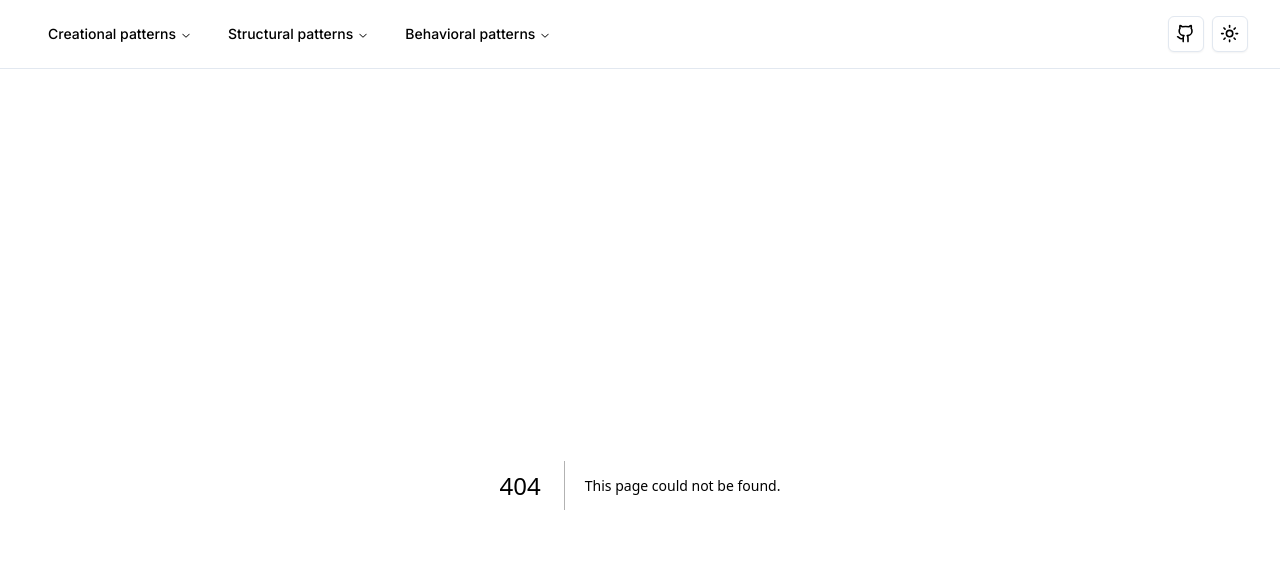
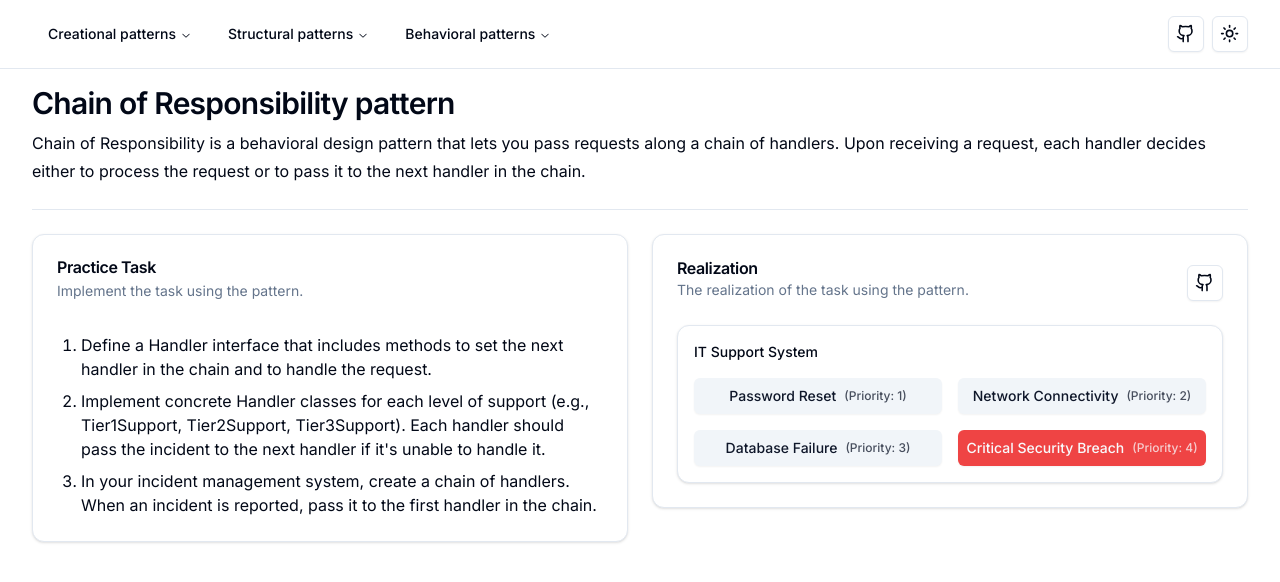
Before and after one commit to oleksandr-kondratiev/design-patters, a Next.js app: page /behavioral/chain-of-responsibility in a window 1280 px wide. Before the commit this address had no page. Shown: the top 582 px of the page. Built offline with nearby package versions, Linux system fonts and the light colour scheme.

Commit message:
Feature: Chain Of Responsibility

```diff
--- /dev/null
+++ b/src/app/behavioral/chain-of-responsibility/page.tsx
@@ -0,0 +1,23 @@
+// patterns
+import { ChainOfResponsibility } from "@/patterns/chain-of-responsibility/chain-of-responsibility";
+
+// components
+import { PatternWrapper } from "@/components/pattern-wrapper/pattern-wrapper";
+
+const ChainOfResponsibilityPage = () => {
+  return (
+    <PatternWrapper
+      title="Chain of Responsibility pattern"
+      subtitle="Chain of Responsibility is a behavioral design pattern that lets you pass requests along a chain of handlers. Upon receiving a request, each handler decides either to process the request or to pass it to the next handler in the chain."
+      task={[
+        "Define a Handler interface that includes methods to set the next handler in the chain and to handle the request.",
+        "Implement concrete Handler classes for each level of support (e.g., Tier1Support, Tier2Support, Tier3Support). Each handler should pass the incident to the next handler if it's unable to handle it.",
+        "In your incident management system, create a chain of handlers. When an incident is reported, pass it to the first handler in the chain.",
+      ]}
+      realization={<ChainOfResponsibility />}
+      link="chain-of-responsibility/chain-of-responsibility.tsx"
+    />
+  );
+};
+
+export default ChainOfResponsibilityPage;
--- /dev/null
+++ b/src/patterns/chain-of-responsibility/chain-of-responsibility.tsx
@@ -0,0 +1,136 @@
+"use client";
+
+import React, { useState } from "react";
+import { toast } from "sonner";
+
+// components
+import { Card } from "@/components/ui/card";
+import { Button } from "@/components/ui/button";
+
+interface IssueHandler {
+  setNext(handler: IssueHandler): IssueHandler;
+  handle(issue: string, priority: number): void;
+}
+
+abstract class SupportHandler implements IssueHandler {
+  private nextHandler: IssueHandler | null = null;
+  protected level: string;
+
+  constructor(level: string) {
+    this.level = level;
+  }
+
+  setNext(handler: IssueHandler): IssueHandler {
+    this.nextHandler = handler;
+    return handler;
+  }
+
+  handle(issue: string, priority: number): void {
+    if (this.nextHandler) {
+      this.nextHandler.handle(issue, priority);
+    } else {
+      toast.error("Support Chain", {
+        description: "Issue cannot be handled by any support level",
+      });
+    }
+  }
+}
+
+class Tier1Support extends SupportHandler {
+  constructor() {
+    super("Tier 1");
+  }
+
+  handle(issue: string, priority: number): void {
+    if (priority <= 1) {
+      toast.success("Tier 1 Support", {
+        description: `Handling basic issue: ${issue}`,
+      });
+    } else {
+      toast.info("Tier 1 Support", {
+        description: "Issue escalated to Tier 2",
+      });
+      super.handle(issue, priority);
+    }
+  }
+}
+
+class Tier2Support extends SupportHandler {
+  constructor() {
+    super("Tier 2");
+  }
+
+  handle(issue: string, priority: number): void {
+    if (priority <= 2) {
+      toast.success("Tier 2 Support", {
+        description: `Handling moderate issue: ${issue}`,
+      });
+    } else {
+      toast.info("Tier 2 Support", {
+        description: "Issue escalated to Tier 3",
+      });
+      super.handle(issue, priority);
+    }
+  }
+}
+
+class Tier3Support extends SupportHandler {
+  constructor() {
+    super("Tier 3");
+  }
+
+  handle(issue: string, priority: number): void {
+    if (priority <= 3) {
+      toast.success("Tier 3 Support", {
+        description: `Handling complex issue: ${issue}`,
+      });
+    } else {
+      super.handle(issue, priority);
+    }
+  }
+}
+
+export const ChainOfResponsibility = () => {
+  const [supportChain] = useState(() => {
+    const tier1 = new Tier1Support();
+    const tier2 = new Tier2Support();
+    const tier3 = new Tier3Support();
+
+    tier1.setNext(tier2);
+    tier2.setNext(tier3);
+
+    return tier1;
+  });
+
+  const issues = [
+    { name: "Password Reset", priority: 1 },
+    { name: "Network Connectivity", priority: 2 },
+    { name: "Database Failure", priority: 3 },
+    { name: "Critical Security Breach", priority: 4 },
+  ];
+
+  return (
+    <div className="w-full space-y-4">
+      <Card className="p-4">
+        <h3 className="mb-4 text-sm font-medium">IT Support System</h3>
+        <div className="grid grid-cols-2 gap-4">
+          {issues.map((issue, index) => (
+            <Button
+              key={index}
+              className="w-full"
+              onClick={() => supportChain.handle(issue.name, issue.priority)}
+              variant={
+                index === issues.length - 1 ? "destructive" : "secondary"
+              }
+            >
+              {issue.name}
+              <span className="ml-2 text-xs opacity-75">
+                (Priority: {issue.priority})
+              </span>
+            </Button>
+          ))}
+        </div>
+      </Card>
+    </div>
+  );
+};
```
